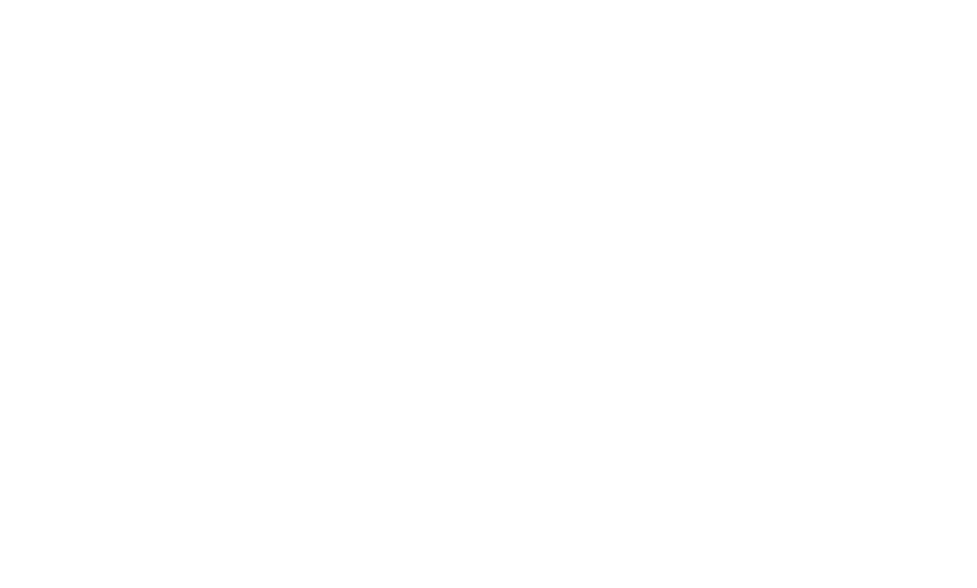
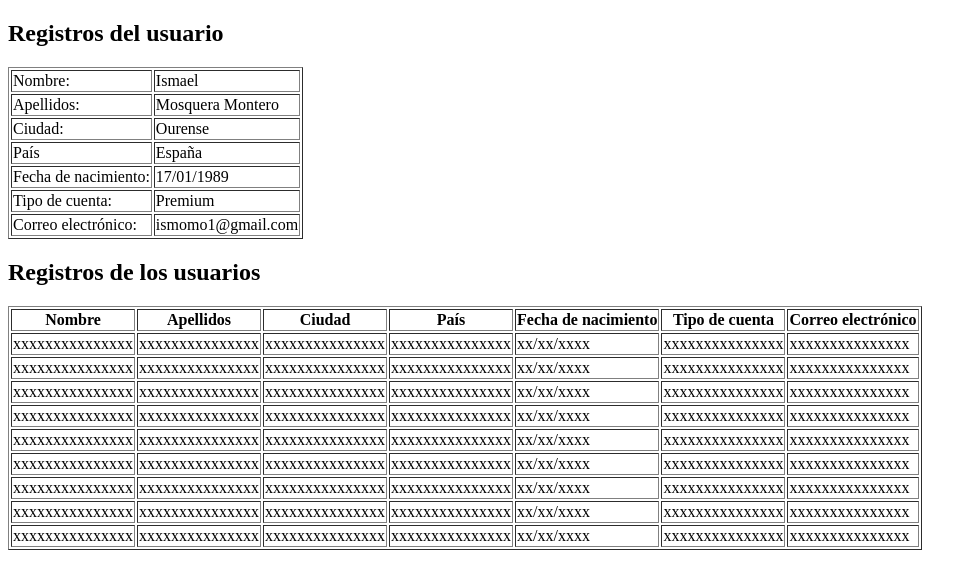
Before and after one commit to ismomo1/EjerciciosHTML_CSS, a plain HTML site: page HTML/ej4/index.html in a window 1280 px wide. Shown: the whole page, without its empty margins (0-977 px from the left). Drawn offline with Linux system fonts and the light colour scheme.

Commit message:
Añadidos ejercicios 4 y 5 de HTML.

```diff
--- a/HTML/ej4/index.html
+++ b/HTML/ej4/index.html
@@ -1,9 +1,139 @@
 <!DOCTYPE html>
 <html lang="es">
+
 <head>
     <meta charset="utf8">
     <title>Ejercicio 4</title>
 </head>
+
 <body>
+    <h2>Registros del usuario</h2>
+    <table border="1">
+        <tbody>
+            <tr>
+                <td>Nombre:</td>
+                <td>Ismael</td>
+            </tr>
+            <tr>
+                <td>Apellidos:</td>
+                <td>Mosquera Montero</td>
+            </tr>
+            <tr>
+                <td>Ciudad:</td>
+                <td>Ourense</td>
+            </tr>
+            <tr>
+                <td>País</td>
+                <td>España</td>
+            </tr>
+            <tr>
+                <td>Fecha de nacimiento:</td>
+                <td>17/01/1989</td>
+            </tr>
+            <tr>
+                <td>Tipo de cuenta:</td>
+                <td>Premium</td>
+            </tr>
+            <tr>
+                <td>Correo electrónico:</td>
+                <td>ismomo1@gmail.com</td>
+            </tr>
+        </tbody>
+    </table>
+    <h2>Registros de los usuarios</h2>
+    <table border="1">
+        <tr>
+            <th>Nombre</th>
+            <th>Apellidos</th>
+            <th>Ciudad</th>
+            <th>País</th>
+            <th>Fecha de nacimiento</th>
+            <th>Tipo de cuenta</th>
+            <th>Correo electrónico</th>
+        </tr>
+        <tr>
+            <td>xxxxxxxxxxxxxxx</td>
+            <td>xxxxxxxxxxxxxxx</td>
+            <td>xxxxxxxxxxxxxxx</td>
+            <td>xxxxxxxxxxxxxxx</td>
+            <td>xx/xx/xxxx</td>
+            <td>xxxxxxxxxxxxxxx</td>
+            <td>xxxxxxxxxxxxxxx</td>
+        </tr>
+        <tr>
+            <td>xxxxxxxxxxxxxxx</td>
+            <td>xxxxxxxxxxxxxxx</td>
+            <td>xxxxxxxxxxxxxxx</td>
+            <td>xxxxxxxxxxxxxxx</td>
+            <td>xx/xx/xxxx</td>
+            <td>xxxxxxxxxxxxxxx</td>
+            <td>xxxxxxxxxxxxxxx</td>
+        </tr>
+        <tr>
+            <td>xxxxxxxxxxxxxxx</td>
+            <td>xxxxxxxxxxxxxxx</td>
+            <td>xxxxxxxxxxxxxxx</td>
+            <td>xxxxxxxxxxxxxxx</td>
+            <td>xx/xx/xxxx</td>
+            <td>xxxxxxxxxxxxxxx</td>
+            <td>xxxxxxxxxxxxxxx</td>
+        </tr>
+        <tr>
+            <td>xxxxxxxxxxxxxxx</td>
+            <td>xxxxxxxxxxxxxxx</td>
+            <td>xxxxxxxxxxxxxxx</td>
+            <td>xxxxxxxxxxxxxxx</td>
+            <td>xx/xx/xxxx</td>
+            <td>xxxxxxxxxxxxxxx</td>
+            <td>xxxxxxxxxxxxxxx</td>
+        </tr>
+        <tr>
+            <td>xxxxxxxxxxxxxxx</td>
+            <td>xxxxxxxxxxxxxxx</td>
+            <td>xxxxxxxxxxxxxxx</td>
+            <td>xxxxxxxxxxxxxxx</td>
+            <td>xx/xx/xxxx</td>
+            <td>xxxxxxxxxxxxxxx</td>
+            <td>xxxxxxxxxxxxxxx</td>
+        </tr>
+        <tr>
+            <td>xxxxxxxxxxxxxxx</td>
+            <td>xxxxxxxxxxxxxxx</td>
+            <td>xxxxxxxxxxxxxxx</td>
+            <td>xxxxxxxxxxxxxxx</td>
+            <td>xx/xx/xxxx</td>
+            <td>xxxxxxxxxxxxxxx</td>
+            <td>xxxxxxxxxxxxxxx</td>
+        </tr>
+        <tr>
+            <td>xxxxxxxxxxxxxxx</td>
+            <td>xxxxxxxxxxxxxxx</td>
+            <td>xxxxxxxxxxxxxxx</td>
+            <td>xxxxxxxxxxxxxxx</td>
+            <td>xx/xx/xxxx</td>
+            <td>xxxxxxxxxxxxxxx</td>
+            <td>xxxxxxxxxxxxxxx</td>
+        </tr>
+        <tr>
+            <td>xxxxxxxxxxxxxxx</td>
+            <td>xxxxxxxxxxxxxxx</td>
+            <td>xxxxxxxxxxxxxxx</td>
+            <td>xxxxxxxxxxxxxxx</td>
+            <td>xx/xx/xxxx</td>
+            <td>xxxxxxxxxxxxxxx</td>
+            <td>xxxxxxxxxxxxxxx</td>
+        </tr>
+        <tr>
+            <td>xxxxxxxxxxxxxxx</td>
+            <td>xxxxxxxxxxxxxxx</td>
+            <td>xxxxxxxxxxxxxxx</td>
+            <td>xxxxxxxxxxxxxxx</td>
+            <td>xx/xx/xxxx</td>
+            <td>xxxxxxxxxxxxxxx</td>
+            <td>xxxxxxxxxxxxxxx</td>
+        </tr>
+
+    </table>
 </body>
+
 </html>
```
Also changed, not shown: HTML/ej5/index.html (added, +36 -0 lines). Lines whose indentation alone changed are shown as unchanged.
